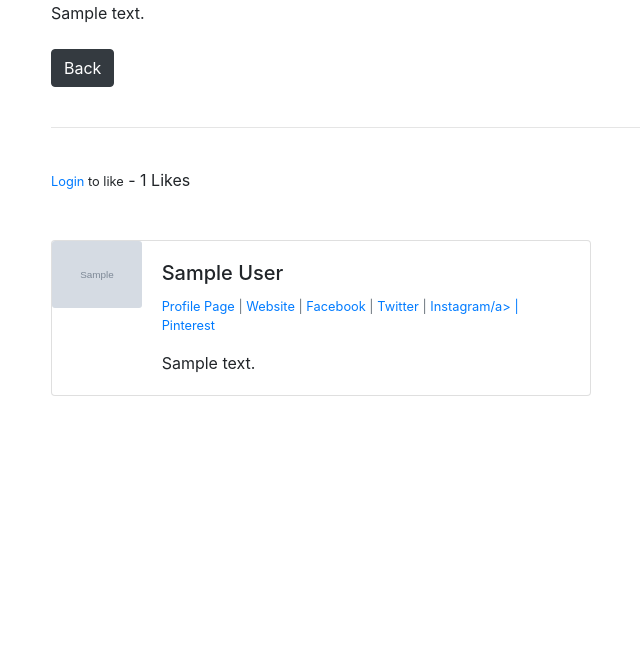
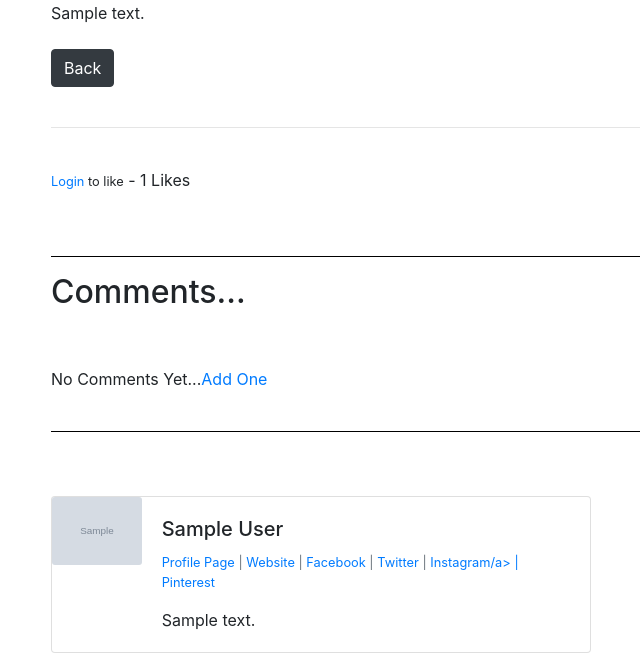
Before and after one commit to begrar/MeForum, a Django app: page /article/1 in a window 1280 px wide. Shown: the part 540-1209 px from the top of the page, without its empty margins (34-674 px from the left). Before the commit the page ends 936 px from the top, so only its background shows below. Run offline with Django 4.2, Linux system fonts and the light colour scheme; tables that the repository leaves empty hold one stand-in row (values such as "Sample post"); grey boxes marked "Sample" are stand-in pictures; some libraries are stand-ins or nearby versions.

Commit message:
fix create profile page and add comments bug

```diff
--- a/MeForum/TheForum/admin.py
+++ b/MeForum/TheForum/admin.py
@@ -1,5 +1,5 @@
 from django.contrib import admin
-from .models  import Post, Category, Profile
+from .models  import Post, Category, Profile, Comment
 #create custom form
 from django.contrib.admin.sites import site
 from django.contrib.auth.admin import UserAdmin
@@ -31,6 +31,8 @@ class UserAdmin(UserAdmin):
 
 
 
-admin.site.register(Profile)
+
 admin.site.register(Post)
 admin.site.register(Category)
+admin.site.register(Profile)
+admin.site.register(Comment)
--- a/MeForum/TheForum/models.py
+++ b/MeForum/TheForum/models.py
@@ -43,7 +43,6 @@ class Post(models.Model):
     snippet =  models.CharField(max_length=255)
     likes = models.ManyToManyField(User, related_name='blog_post')
 
-
     def total_likes(self):
         return self.likes.count()
 
@@ -53,3 +52,12 @@ class Post(models.Model):
     def get_absolute_url(self):
         #return reverse('article-details', args=(str(self.id)) )
         return reverse('home')
+
+class Comment(models.Model):
+    post = models.ForeignKey(Post, related_name="comment", on_delete=models.CASCADE)
+    name = models.CharField(max_length=255)
+    body = models.TextField()
+    date_added = models.DateTimeField(auto_now_add=True)
+
+    def __str__(self):
+        return '%s - %s' % (self.post.title, self.name)
--- a/MeForum/TheForum/templates/article_details.html
+++ b/MeForum/TheForum/templates/article_details.html
@@ -63,7 +63,27 @@
     </form>
 
     <br/><br/>
+    <hr color="black">
+    <h2>Comments...</h2>
+    <br/><br/>
 
+    {% if not post.comments.all %}
+        No Comments Yet...<a href="#">Add One</a>
+        <br/><br/>
+        <hr color="black">
+    {% else %}
+        {% for comment in post.comments.all %}
+            <strong>{{ comment.name }} - {{ comment.date_added}}</strong>
+            <br/>
+            {{ comment.body }}
+            <br/><br/>
+            <hr color="black">
+            <br/><br/>
+        {% endfor %}
+    {% endif %}
+
+
+    <br/><br/>
     <div class="card mb-3" style="max-width: 540px;">
         <div class="row no-gutters">
           <div class="col-md-2">
--- a/MeForum/members/views.py
+++ b/MeForum/members/views.py
@@ -10,7 +10,7 @@ from TheForum.models import Profile
 class CreateUserProfilePageView(CreateView):
     model = Profile
     form_class = ProfilePageForm
-    tempalet_name = "registration/create_user_profile_page.html"
+    template_name = "registration/create_user_profile_page.html"
     #fields = '__all__'
 
     def form_valid(self, form):
```
Also changed, not shown: MeForum/TheForum/migrations/0012_comment.py (added).
